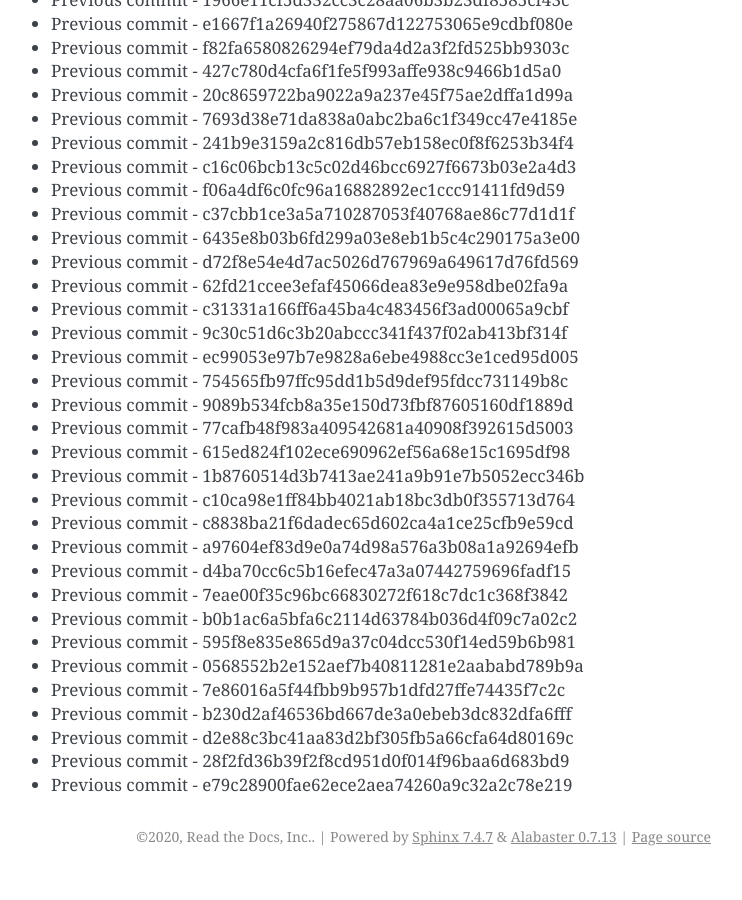
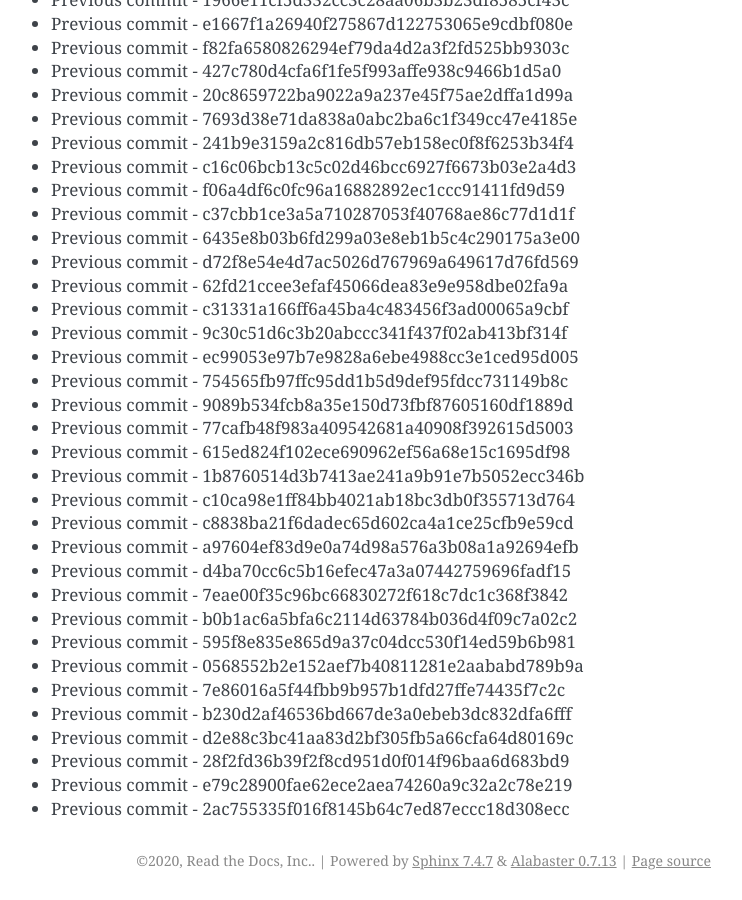
Before and after one commit to readthedocs/rtd-git-stresstest, a Sphinx documentation site: the page built from docs/updates.rst, in a window 1280 px wide and 900 px high, scrolled down 96438 px. Shown: the whole window, without its empty margins (399-1141 px from the left). Built offline with Sphinx 7.4.7, drawn with Linux system fonts in a browser that asks for light colours; before the commit the page ends 97314 px from its top, so only the background shows below that.

Commit message:
Generating commit from previous: 2ac755335f016f8145b64c7ed87eccc18d308ecc

```diff
--- a/docs/updates.rst
+++ b/docs/updates.rst
@@ -4084,3 +4084,4 @@ It can be tested for any performance characteristics.
 * Previous commit - d2e88c3bc41aa83d2bf305fb5a66cfa64d80169c
 * Previous commit - 28f2fd36b39f2f8cd951d0f014f96baa6d683bd9
 * Previous commit - e79c28900fae62ece2aea74260a9c32a2c78e219
+* Previous commit - 2ac755335f016f8145b64c7ed87eccc18d308ecc
```
